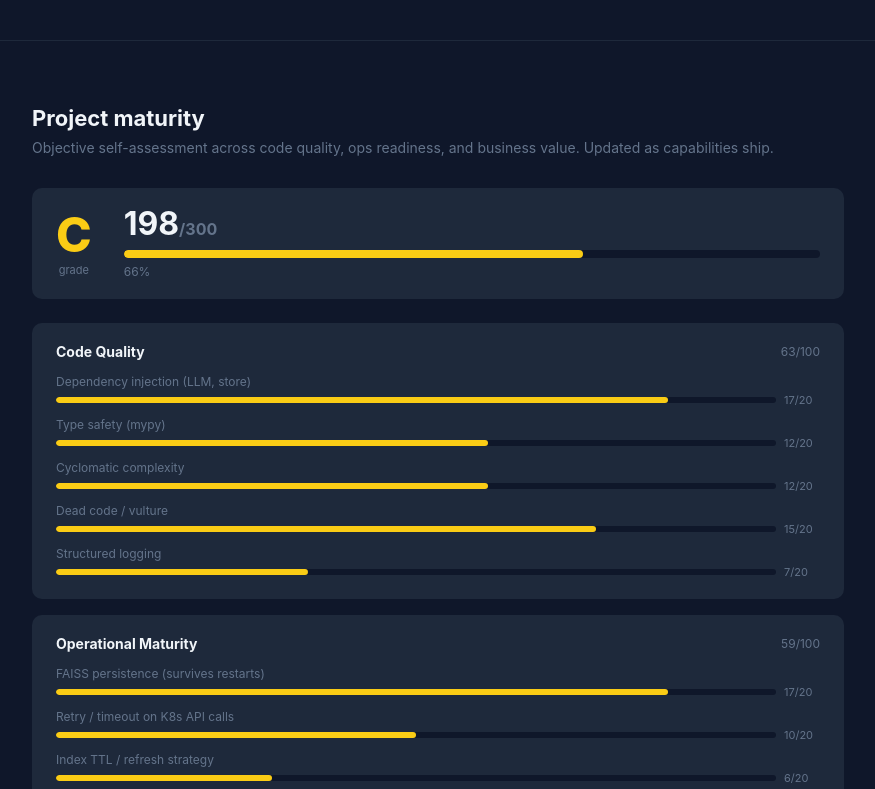
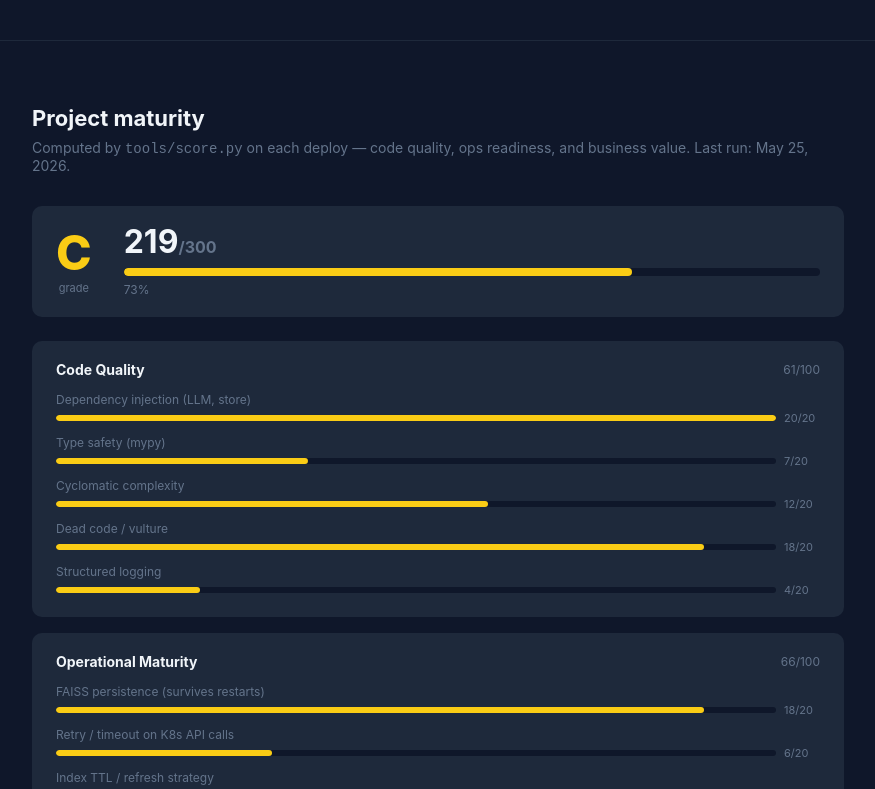
Before and after one commit to a1h8/kube-verdict, a React (Vite) app in the folder dashboard/: page / in a window 1280 px wide. Shown: the part 3680-4469 px from the top of the page, without its empty margins (202-1077 px from the left). Built offline with nearby package versions, Linux system fonts and the light colour scheme.

Commit message:
feat(scorecard): auto-generate scores.json via tools/score.py on each deploy (#40)

```diff
--- a/dashboard/src/App.jsx
+++ b/dashboard/src/App.jsx
@@ -1,4 +1,5 @@
 import { useState } from "react";
+import SCORES_DATA from "./scores.json";
 
 // ── constants ──────────────────────────────────────────────────────────────────
 
@@ -84,43 +85,12 @@ const INCIDENT_SUMMARY = `══════════════════
   Approve and apply remediation? [approve/reject]: approve
   ✓ Remediation approved — commands above should be applied.`;
 
-// ── score data ─────────────────────────────────────────────────────────────────
+// ── score data (generated by tools/score.py) ──────────────────────────────────
 
-const CATEGORIES = [
-  {
-    name: "Code Quality",
-    max: 100,
-    criteria: [
-      { name: "Dependency injection (LLM, store)", current: 17, max: 20 },
-      { name: "Type safety (mypy)", current: 12, max: 20 },
-      { name: "Cyclomatic complexity", current: 12, max: 20 },
-      { name: "Dead code / vulture", current: 15, max: 20 },
-      { name: "Structured logging", current: 7, max: 20 },
-    ],
-  },
-  {
-    name: "Operational Maturity",
-    max: 100,
-    criteria: [
-      { name: "FAISS persistence (survives restarts)", current: 17, max: 20 },
-      { name: "Retry / timeout on K8s API calls", current: 10, max: 20 },
-      { name: "Index TTL / refresh strategy", current: 6, max: 20 },
-      { name: "Live cluster tested (k3d/k3s)", current: 14, max: 20 },
-      { name: "Helm false-positive rate", current: 12, max: 20 },
-    ],
-  },
-  {
-    name: "Business Value",
-    max: 100,
-    criteria: [
-      { name: "RCA precision measured", current: 12, max: 20 },
-      { name: "Remediation active (not just print)", current: 16, max: 20 },
-      { name: "Human gate implemented", current: 16, max: 20 },
-      { name: "Air-gapped / data sovereignty", current: 18, max: 20 },
-      { name: "Time-to-value < 30 min", current: 14, max: 20 },
-    ],
-  },
-];
+const CATEGORIES    = SCORES_DATA.categories;
+const SCORES_DATE   = new Date(SCORES_DATA.generated_at).toLocaleDateString("en-US", {
+  year: "numeric", month: "short", day: "numeric",
+});
 
 const ALL_CRITERIA = CATEGORIES.flatMap((c) => c.criteria);
 const SCORE = ALL_CRITERIA.reduce((s, c) => s + c.current, 0);
@@ -511,8 +481,8 @@ function ProjectMaturity() {
       <div style={T.wrap}>
         <h2 style={T.h2}>Project maturity</h2>
         <p style={T.sub}>
-          Objective self-assessment across code quality, ops readiness, and
-          business value. Updated as capabilities ship.
+          Computed by <code>tools/score.py</code> on each deploy — code quality,
+          ops readiness, and business value. Last run: {SCORES_DATE}.
         </p>
 
         <div
--- /dev/null
+++ b/dashboard/src/scores.json
@@ -0,0 +1,98 @@
+{
+  "generated_at": "2026-05-25T15:13:48.780878+00:00",
+  "categories": [
+    {
+      "name": "Code Quality",
+      "max": 100,
+      "criteria": [
+        {
+          "name": "Dependency injection (LLM, store)",
+          "current": 20,
+          "max": 20
+        },
+        {
+          "name": "Type safety (mypy)",
+          "current": 7,
+          "max": 20
+        },
+        {
+          "name": "Cyclomatic complexity",
+          "current": 12,
+          "max": 20
+        },
+        {
+          "name": "Dead code / vulture",
+          "current": 18,
+          "max": 20
+        },
+        {
+          "name": "Structured logging",
+          "current": 4,
+          "max": 20
+        }
+      ]
+    },
+    {
+      "name": "Operational Maturity",
+      "max": 100,
+      "criteria": [
+        {
+          "name": "FAISS persistence (survives restarts)",
+          "current": 18,
+          "max": 20
+        },
+        {
+          "name": "Retry / timeout on K8s API calls",
+          "current": 6,
+          "max": 20
+        },
+        {
+          "name": "Index TTL / refresh strategy",
+          "current": 4,
+          "max": 20
+        },
+        {
+          "name": "Live cluster tested (k3d/k3s)",
+          "current": 20,
+          "max": 20
+        },
+        {
+          "name": "Helm false-positive rate",
+          "current": 18,
+          "max": 20
+        }
+      ]
+    },
+    {
+      "name": "Business Value",
+      "max": 100,
+      "criteria": [
+        {
+          "name": "RCA precision measured",
+          "current": 20,
+          "max": 20
+        },
+        {
+          "name": "Remediation active (not just print)",
+          "current": 20,
+          "max": 20
+        },
+        {
+          "name": "Human gate implemented",
+          "current": 20,
+          "max": 20
+        },
+        {
+          "name": "Air-gapped / data sovereignty",
+          "current": 18,
+          "max": 20
+        },
+        {
+          "name": "Time-to-value < 30 min",
+          "current": 14,
+          "max": 20
+        }
+      ]
+    }
+  ]
+}
```
Also changed, not shown: 1 other file (tests, documents, lock files or other folders).
